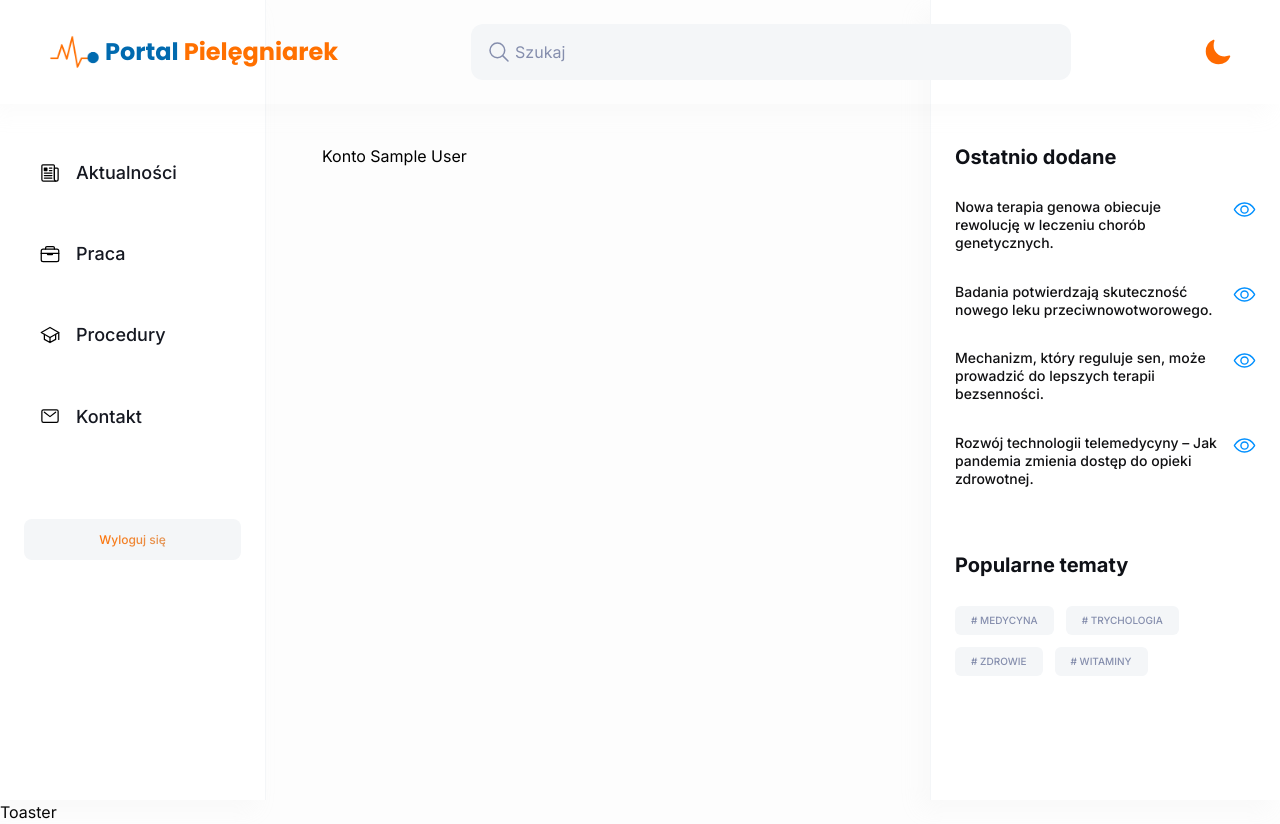
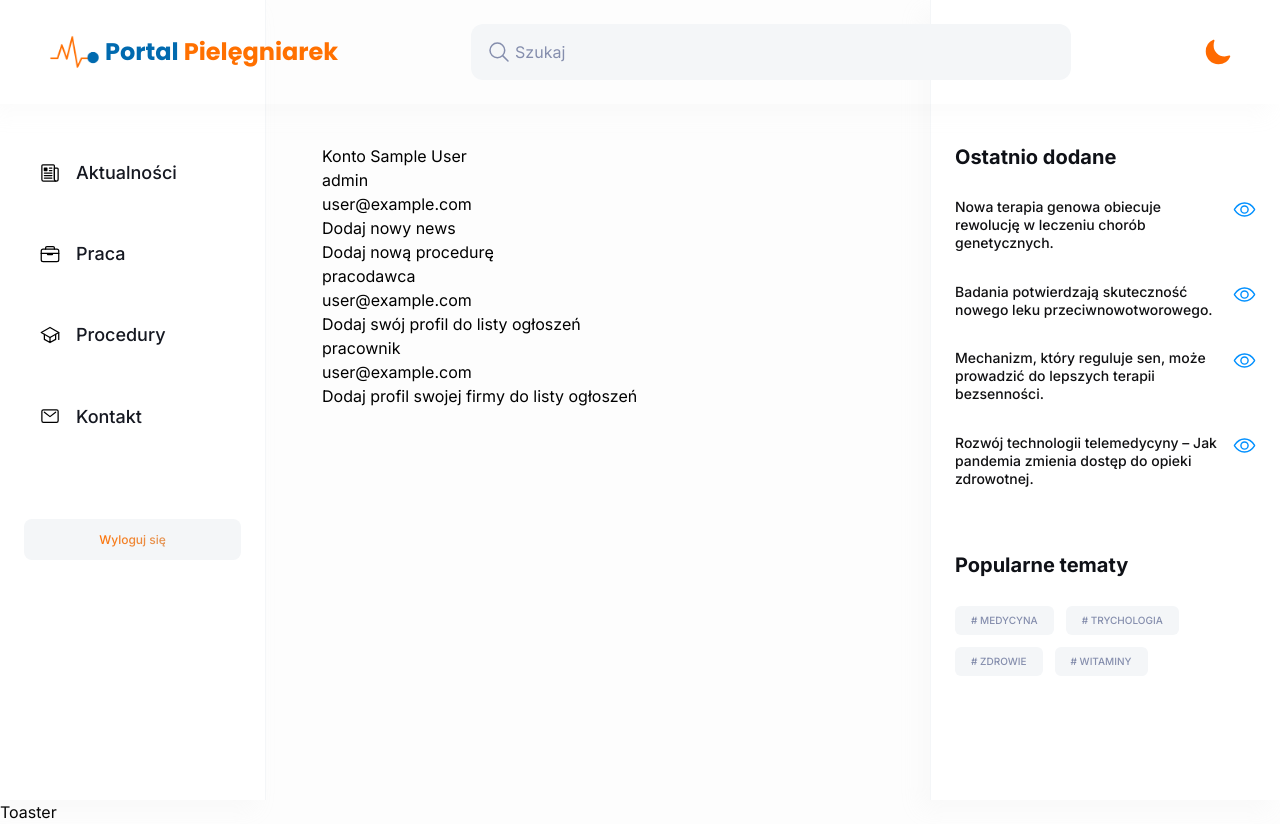
Before and after one commit to designByMilencja/nursery_app, a Next.js app: page /account in a window 1280 px wide. Built offline with nearby package versions, Linux system fonts and the light colour scheme; no server answers; sample sign-in values are in the browser's storage.

Commit message:
deleted role because typescript doesn't see that field at session

```diff
--- a/app/(root)/account/page.tsx
+++ b/app/(root)/account/page.tsx
@@ -13,26 +13,24 @@ const Account = async () => {
     return null;
   }
   return (
-    <div>Konto {session?.user?.role} {session?.user?.name}
-      {session?.user?.role === "admin" && (
-        (<div>
+    <div>Konto {session?.user?.name}
+    <p>admin</p>
+        <div>
           <p>{session?.user?.email}</p>
           <CreateNews />
           <CreateProcedure />
-        </div>)
-      )}
-      {session?.user?.role === "employer" && (
-        (<div>
+        </div>
+        <p> pracodawca</p>
+        <div>
           <p>{session?.user?.email}</p>
           <AddCandidatureCompany/>
-        </div>)
-      )}
-      {session?.user?.role === "employee" && (
-        (<div>
+        </div>
+        <p>pracownik</p>
+        <div>
           <p>{session?.user?.email}</p>
           <AddCandidatureEmployee/>
-        </div>)
-      )}
+        </div>
+
     </div>
   );
 };
--- a/app/(root)/job/page.tsx
+++ b/app/(root)/job/page.tsx
@@ -9,7 +9,6 @@ const Job = async () => {
   }
   return (
     <div>Zakładka praca - widoczna dla wszystkich
-      <p>{session?.user?.role}</p>
       <p>Wyswietlamy pracownkikow szukajacych pracy</p>
       <p>Wyswietlamy pracodawcow oferujacych prace</p>
     </div>
--- a/app/(root)/procedures/page.tsx
+++ b/app/(root)/procedures/page.tsx
@@ -1,7 +1,7 @@
 "use client";
-
 import { useSession } from "next-auth/react";
 import { redirect } from "next/navigation";
+
 
 const Procedures = () => {
   const { data: session } = useSession({
@@ -10,14 +10,13 @@ const Procedures = () => {
       redirect("/sign-in");
     }
   });
+
   return (
     <div>Zakładka procedury, widzi to tylko admin i pracownik
-      {session?.user?.role === "admin" && (
         (<div>
           <p>{session?.user?.email}</p>
           <p>Dodaj procedurę - jesli jest adminem</p>
         </div>)
-      )}
     </div>
   );
 };
```
